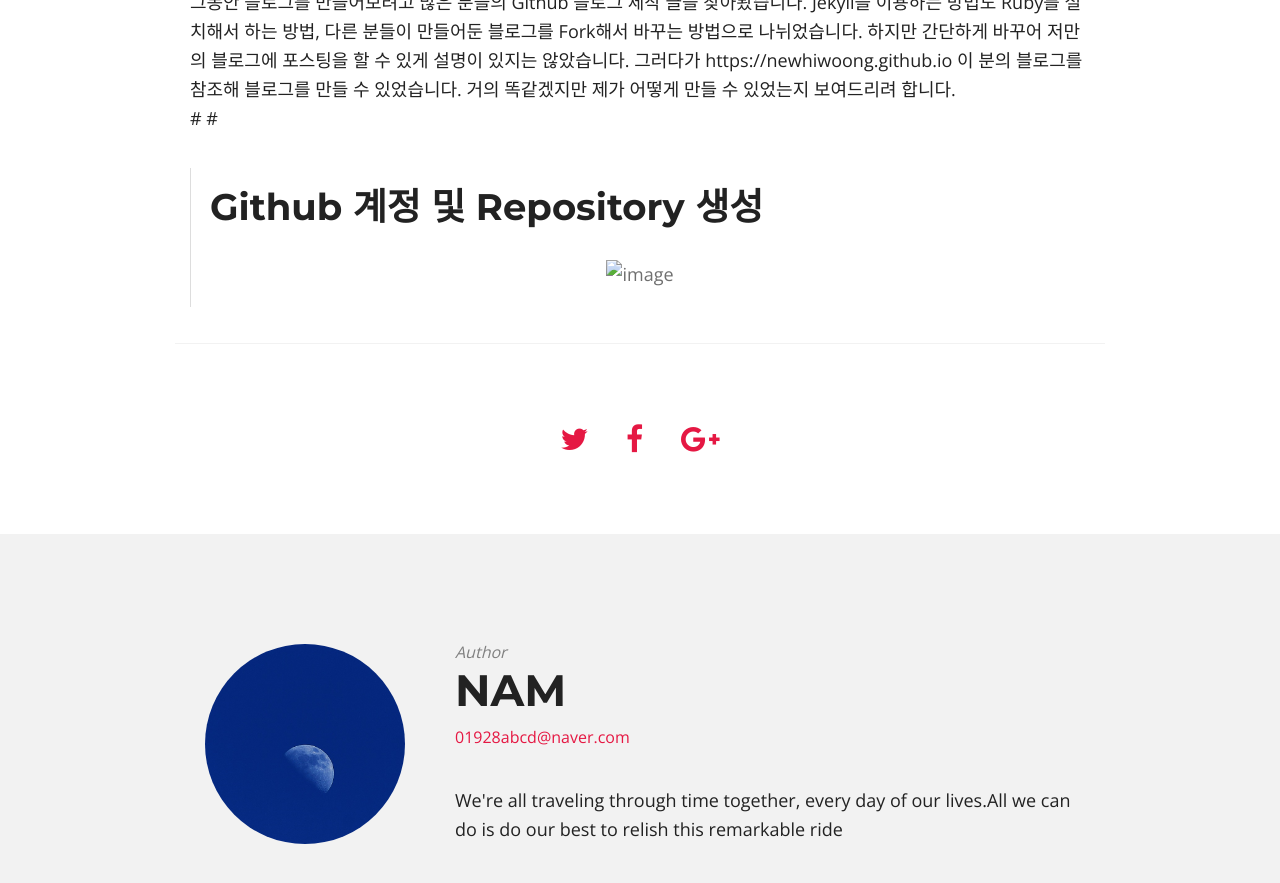
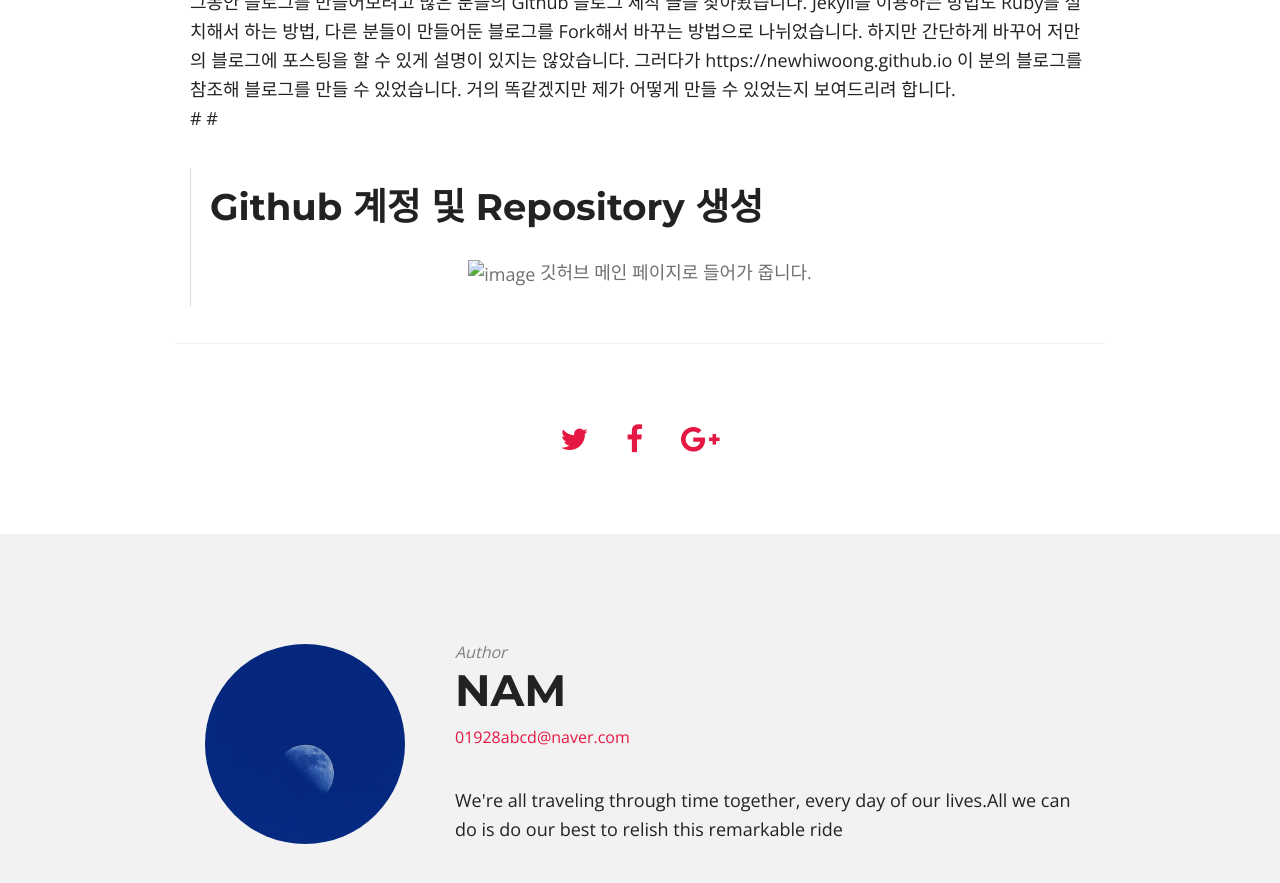
Before and after one commit to NamSuJi/namsuji.github.io, a Jekyll site: the page built from _posts/2019-11-24-HowTomakeBlog.md, in a window 1280 px wide and 900 px high, scrolled down 582 px. Shown: the top 883 px of the window. Built offline with Jekyll 4.4.1, drawn with Linux system fonts in a browser that asks for light colours; nearby versions of some CDN libraries; our own code applies the rules of GitHub Pages for plain Markdown files.

Commit message:
Update 2019-11-24-HowTomakeBlog.md

```diff
--- a/_posts/2019-11-24-HowTomakeBlog.md
+++ b/_posts/2019-11-24-HowTomakeBlog.md
@@ -11,3 +11,4 @@
 #
 > ## Github 계정 및 Repository 생성
  ![image](/_postImage/howtomake1.PNG)
+ 깃허브 메인 페이지로 들어가 줍니다.
```
